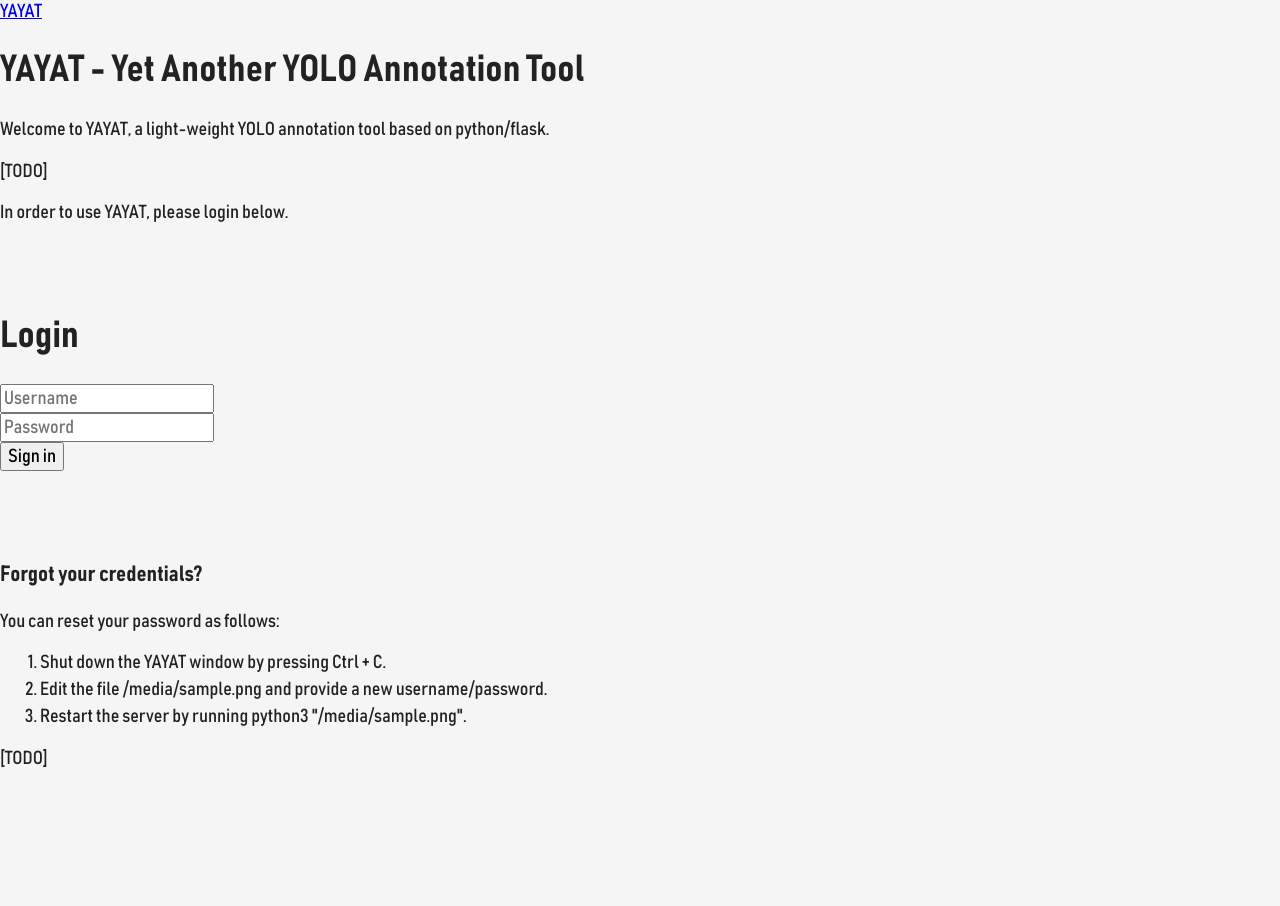
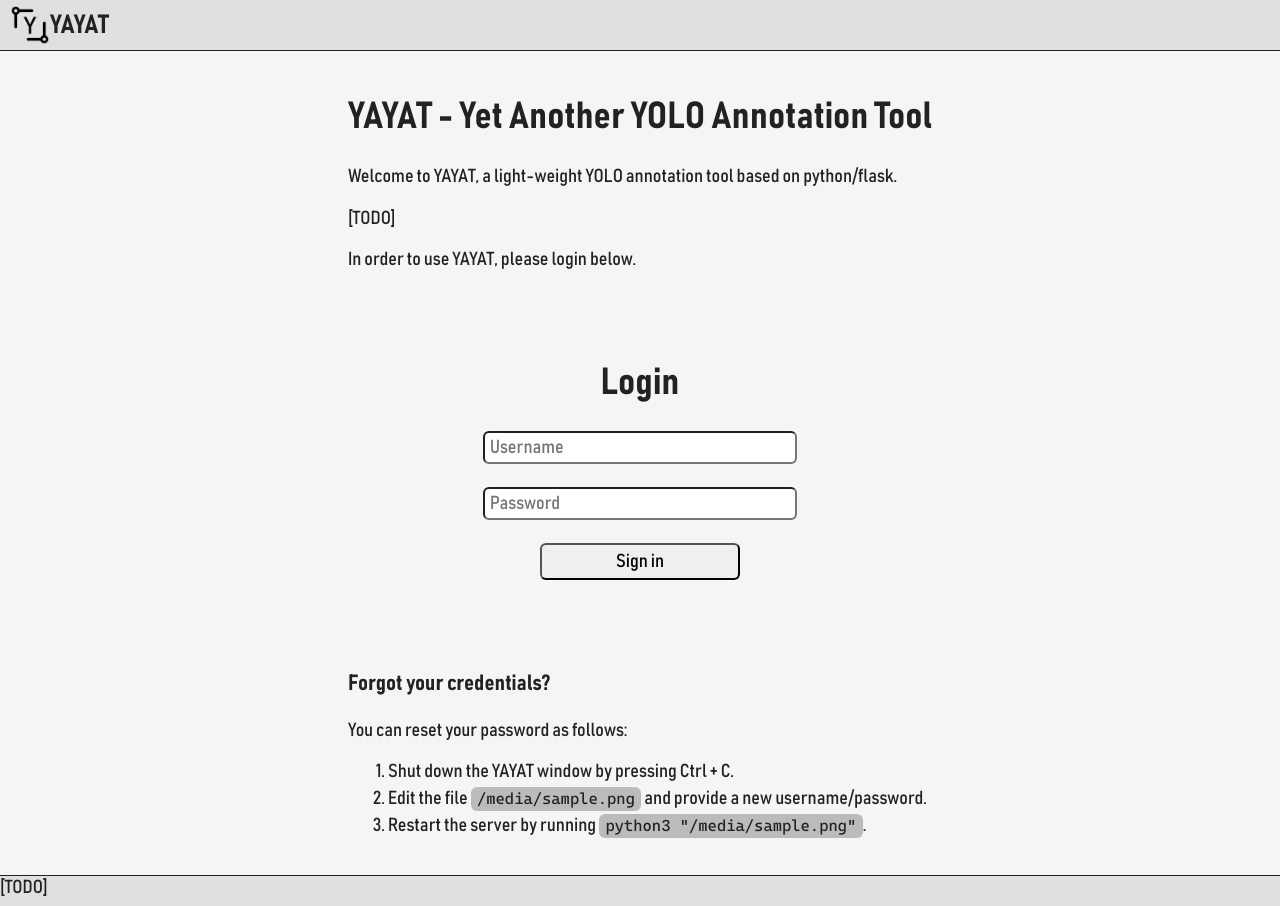
Before and after one commit to Unknown6656-Megacorp/YAYAT, a Flask app: template static/templates/login.html in a window 1280 px wide. Run offline with Flask 2, Linux system fonts and the light colour scheme; the template is opened without the code that fills it: most values are stand-ins (such as "Sample title", 1, 10 or a date in 2020).

Commit message:
split css

```diff
--- a/static/css/common.css
+++ b/static/css/common.css
@@ -1,6 +1,7 @@
 @charset "utf-8";
 @import '/css/bahnschrift.css';
 @import '/css/cascadia.css';
+
 
 :root {
     --font-main: 'Bahnschrift', 'Helvetica', 'Arial', 'Lucida Grande', sans-serif;
@@ -9,6 +10,15 @@
 
     --color-foreground: #222;
     --color-background: whitesmoke;
+    --color-toolbars: #e0e0e0;
+    --color-inline-code: #bbb;
+
+    --header-height: 50px;
+    --footer-height: 30px;
+
+    --main-content-width: 500px;
+
+    --border-radius: 6px;
 
     font-size: var(--font-size);
     background-color: var(--color-background);
@@ -29,9 +39,90 @@ button, input, textarea {
     font-size: var(--font-size);
 }
 
+code {
+    background-color: var(--color-inline-code);
+    /* border: 1px solid var(--color-foreground); */
+    border-radius: var(--border-radius);
+    font-family: var(--font-mono);
+    box-sizing: border-box;
+    padding: .2em .4em;
+    font-size: 85%;
+    margin: 0;
+}
+
 :root,
 body {
     overflow: hidden;
     padding: 0px;
     margin: 0px;
 }
+
+body header,
+body footer {
+    background-color: var(--color-toolbars);
+    position: fixed;
+    width: 100%;
+    right: 0px;
+    left: 0px;
+}
+
+body header {
+    border-bottom: 1px solid var(--color-foreground);
+    height: var(--header-height);
+    flex-direction: row;
+    align-content: center;
+    align-items: center;
+    z-index: 20000;
+    display: flex;
+    top: 0px;
+}
+
+body header #main-icon {
+    --icon-size: 40px;
+
+    background-image: url('/img/favicon-180.png');
+    background-size: var(--icon-size) var(--icon-size);
+    background-position: 0 50%;
+    background-repeat: no-repeat;
+    padding-left: var(--icon-size);
+    height: var(--icon-size);
+    display: flex;
+    flex-direction: row;
+    align-items: center;
+    text-decoration: none;
+    font-weight: 900;
+    font-size: 1.4em;
+    margin: 10px;
+    color: var(--color-foreground) !important;
+}
+
+body footer {
+    border-top: 1px solid var(--color-foreground);
+    height: var(--footer-height);
+    position: fixed;
+    z-index: 10000;
+    display: block;
+    bottom: 0px;
+}
+
+body page-container {
+    flex-direction: column;
+    align-content: center;
+    align-items: center;
+    position: absolute;
+    overflow-y: auto;
+    display: flex;
+    height: calc(100% - calc(var(--header-height) + var(--footer-height)));
+    bottom: var(--footer-height);
+    top: var(--header-height);
+    width: 100%;
+    right: 0px;
+    left: 0px;
+
+}
+
+body page-container main {
+    min-width: var(--main-content-width);
+    margin: 20px auto;
+    padding: 0px 30px;
+}
--- /dev/null
+++ b/static/css/login.css
@@ -0,0 +1,21 @@
+@charset "utf-8";
+
+
+login-page {
+    flex-direction: column;
+    align-items: center;
+    display: flex;
+}
+
+login-page input#login-username,
+login-page input#login-password {
+    border-radius: var(--border-radius);
+    padding: 3px 5px;
+    width: 300px;
+}
+
+login-page button#login-button {
+    border-radius: var(--border-radius);
+    padding: 5px 10px;
+    width: 200px;
+}
```
